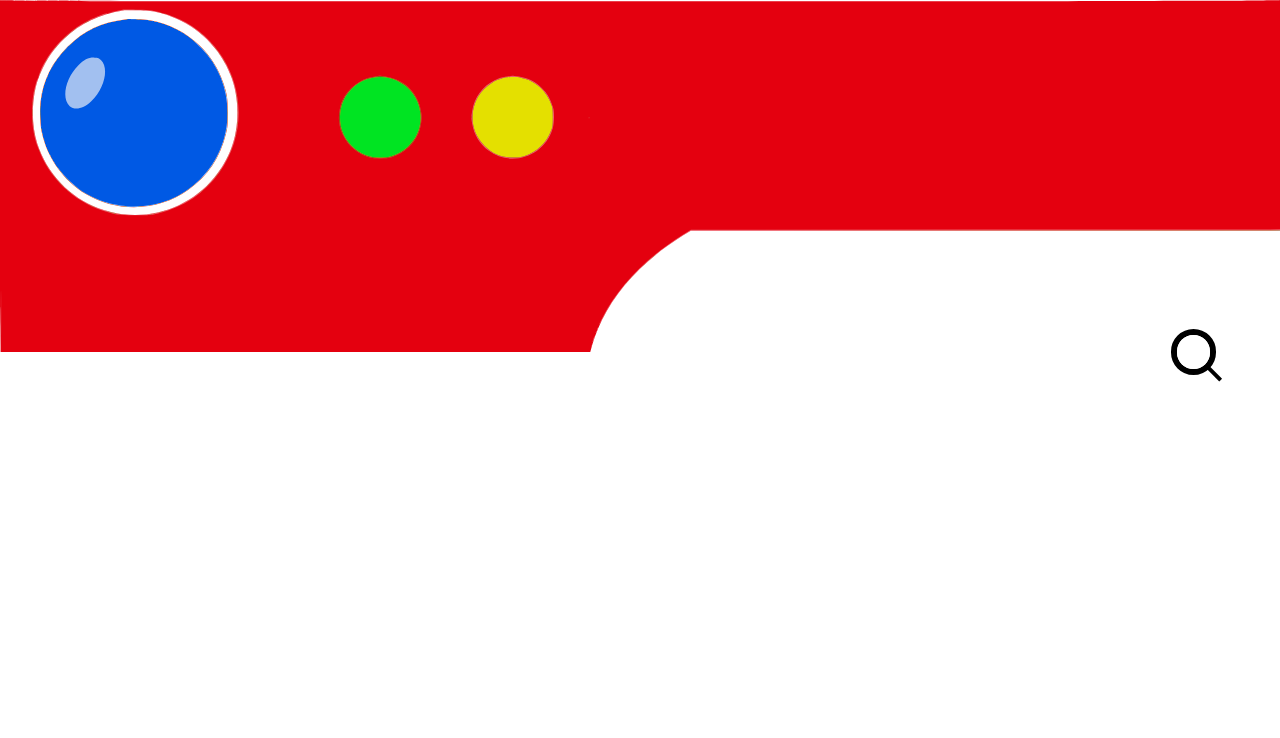
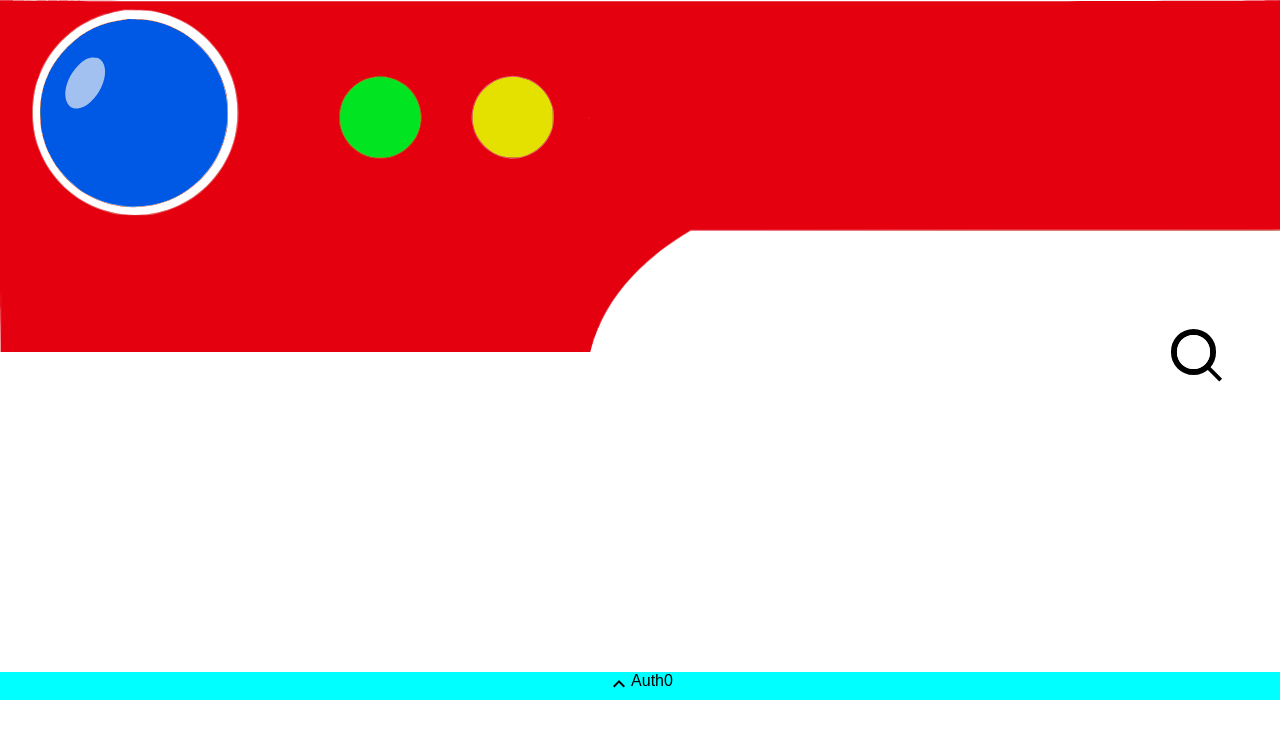
Before and after one commit to jas2johns/puppydex, a Next.js app: page / in a window 1280 px wide. Shown: the top 738 px of the page. Built offline with nearby package versions, Linux system fonts and the light colour scheme.

Commit message:
implemented a footer/ mat ui icon

```diff
--- a/package.json
+++ b/package.json
@@ -9,10 +9,15 @@
     "lint": "next lint"
   },
   "dependencies": {
+    "@emotion/react": "^11.11.1",
+    "@emotion/styled": "^11.11.0",
+    "@mui/icons-material": "^5.14.9",
+    "@mui/material": "^5.14.9",
     "@next/font": "13.1.6",
     "axios": "^1.3.4",
     "eslint": "8.34.0",
     "eslint-config-next": "13.1.6",
+    "framer-motion": "^10.16.4",
     "next": "13.1.6",
     "react": "18.2.0",
     "react-dom": "18.2.0"
--- /dev/null
+++ b/src/components/Navbar/Navbar.module.css
@@ -0,0 +1,9 @@
+.menu {
+    display: flex;
+    flex-direction: row;
+    width: 100%;
+    justify-content: center;
+    position: absolute;
+    bottom: 0;
+    background-color: aqua;
+}
--- /dev/null
+++ b/src/components/Navbar/index.js
@@ -0,0 +1,21 @@
+import ExpandLessIcon from '@mui/icons-material/ExpandLess';
+import { motion } from "framer-motion";
+import Link from "next/link";
+import styles from "./Navbar.module.css";
+
+export default function Navbar() {
+	return (
+		<motion.div
+			className={styles["menu"]}
+			animate={{ y: -100 }}
+			transition={{ delay: 1 }}
+		>
+			<div>
+				<ExpandLessIcon onClick={() => { console.log('alert') }} />
+			</div>
+			<Link href="#">
+			Auth0
+			</Link>
+		</motion.div>
+	);
+}
--- a/src/pages/index.js
+++ b/src/pages/index.js
@@ -2,6 +2,7 @@ import BreedCard from "@/components/Card";
 import axios from "axios";
 import React, { useEffect, useState } from "react";
 import styles from "../styles/Home.module.css";
+import Navbar from "@/components/Navbar";
 
 
 // const baseURL = "https://jsonplaceholder.typicode.com/posts/1";
@@ -44,6 +45,8 @@ export default function App() {
 						<BreedCard key={br.id} breed={br} />
 					))}
 			</div>
+			<Navbar></Navbar>
 		</div>
+
 	);
 }
```
Also changed, not shown: 1 other file (tests, documents, lock files or other folders).
